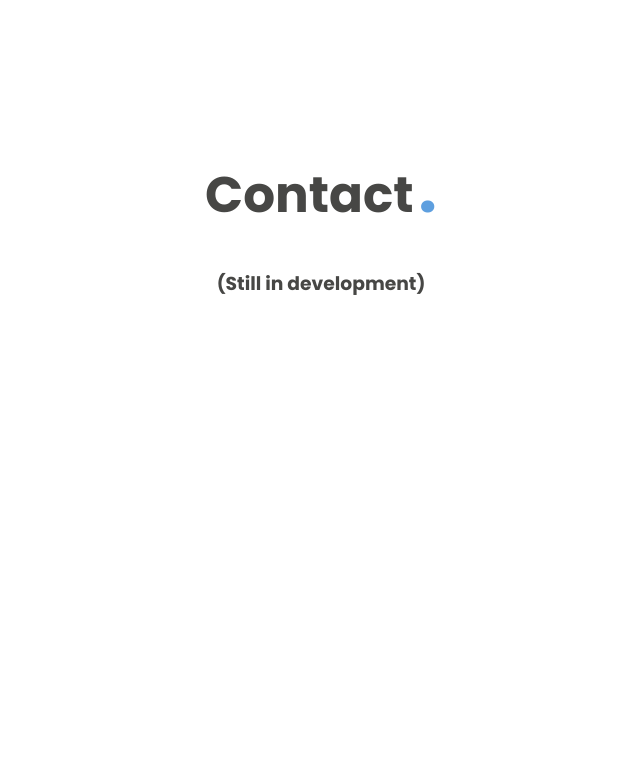
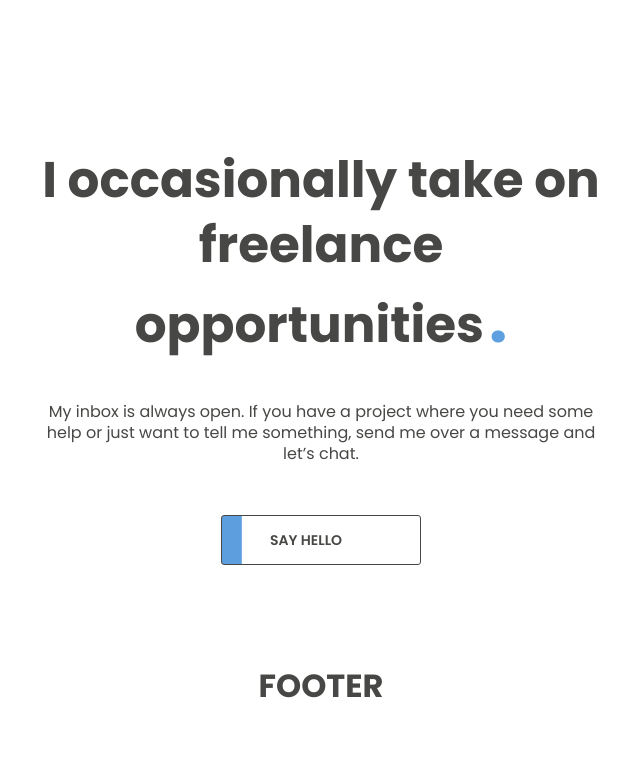
Before and after one commit to zomeru/portfolio, a Next.js app: page / in a window 1280 px wide. Shown: the part 3233-4000 px from the top of the page, without its empty margins (319-959 px from the left). After the commit the page ends 3941 px from the top, so only its background shows below. Built offline with nearby package versions, Linux system fonts and the light colour scheme.

Commit message:
Finish contact section

```diff
--- a/src/components/sections/contact.tsx
+++ b/src/components/sections/contact.tsx
@@ -1,10 +1,17 @@
 import React from 'react';
 import styled from 'styled-components';
+import { Button } from '../';
 
 const StyledContact = styled.section`
-  height: 100vh;
-  padding: 50px 40%;
+  height: auto;
+  padding: 50px 300px;
   text-align: center;
+  /* margin: 0 auto; */
+
+  .message-button {
+    margin: 0 auto;
+    margin-top: 50px;
+  }
 `;
 
 interface IcontactProps {}
@@ -12,8 +19,21 @@ interface IcontactProps {}
 const Contact: React.FC<IcontactProps> = ({}) => {
   return (
     <StyledContact id='contact'>
-      <h1 className='section-heading'>Contact</h1>
-      <h3>(Still in development)</h3>
+      <h1 className='section-heading'>
+        I occasionally take on freelance opportunities
+      </h1>
+      <p>
+        My inbox is always open. If you have a project where you need some help
+        or just want to tell me something, send me over a message and
+        let&rsquo;s chat.
+      </p>
+      <Button
+        className='message-button'
+        buttonText='Say hello'
+        buttonUrl='mailto:zomergregorio@gmail.com'
+        target='_blank'
+        rel='noreferrer'
+      />
     </StyledContact>
   );
 };
```
